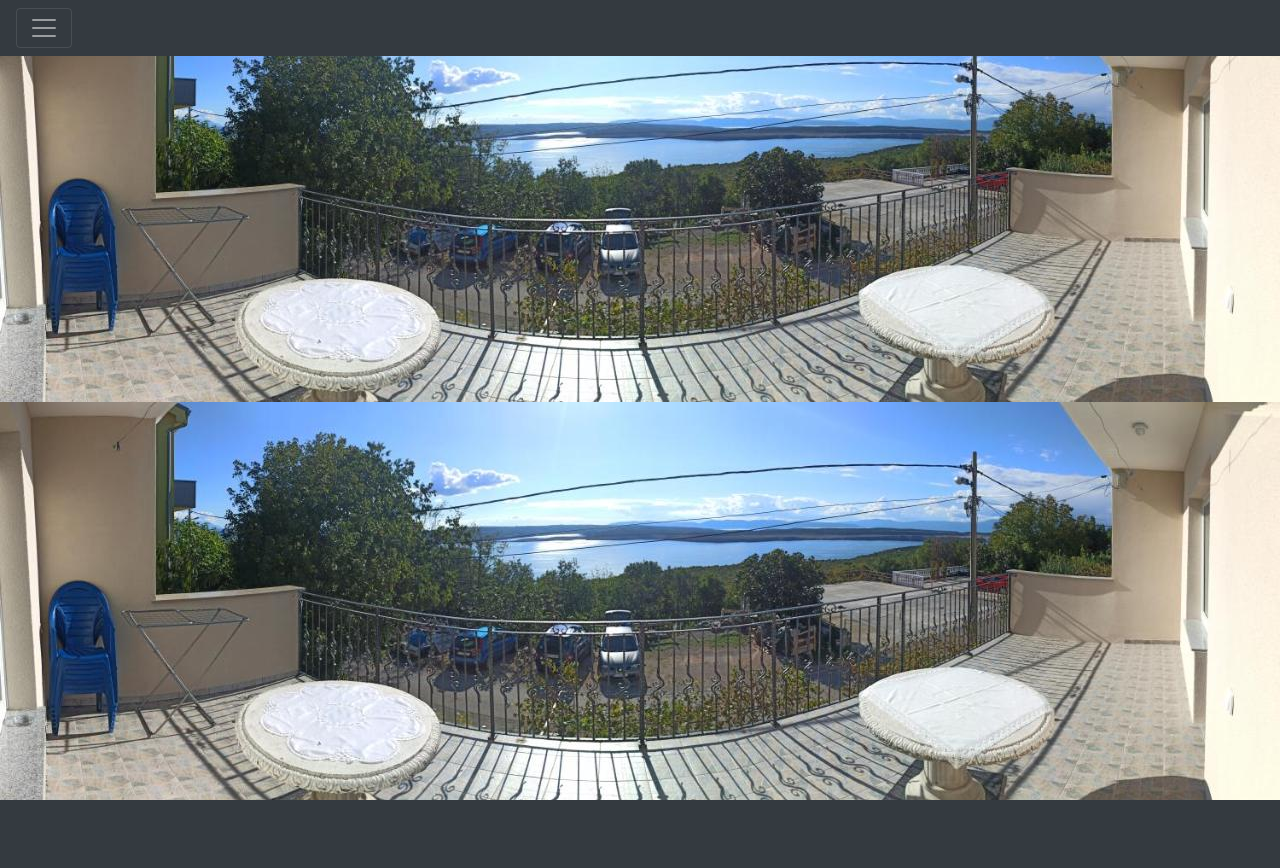
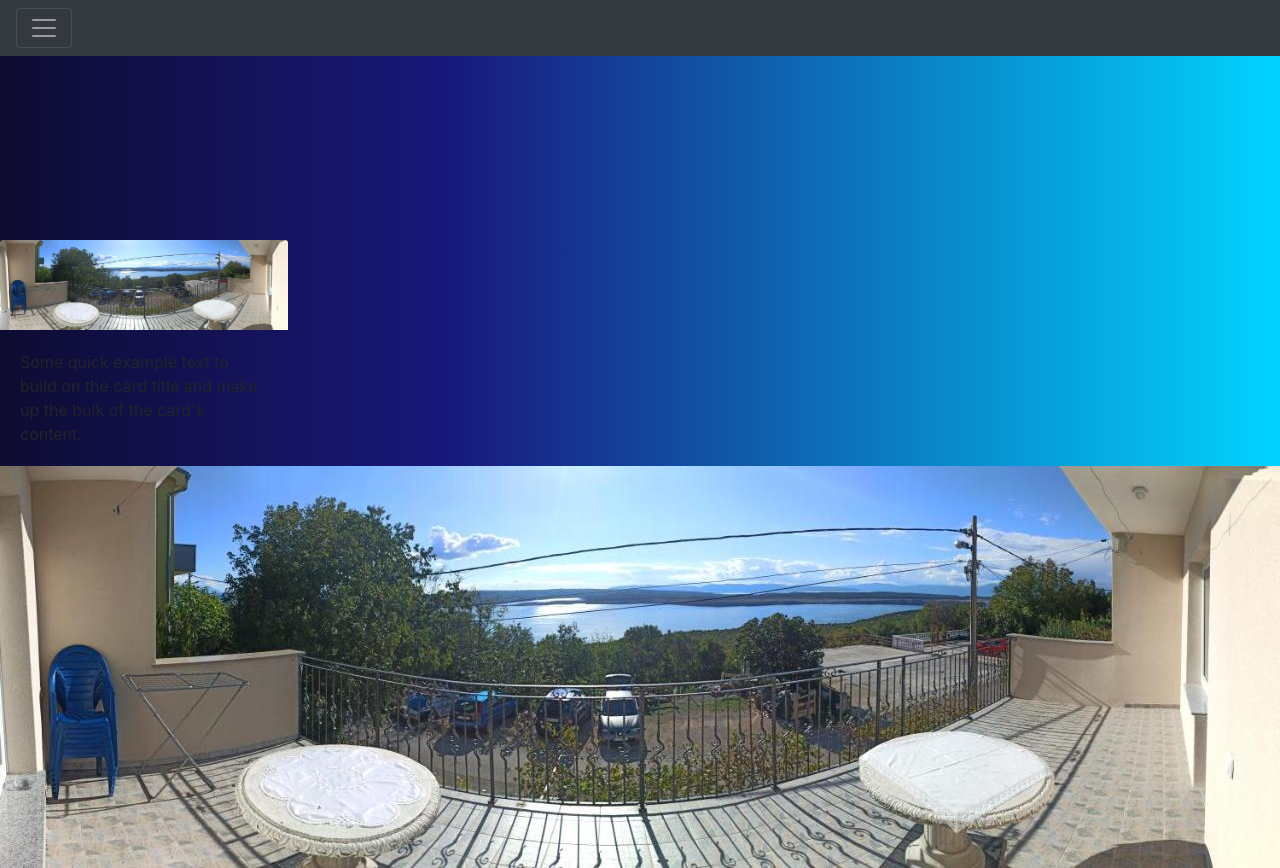
Before and after one commit to totalnoMartina/jasna-apartments, a Django app: page / in a window 1280 px wide. Before the commit the page ends 800 px from the top, so only its background shows below. Run offline with Django 3.2, Linux system fonts and the light colour scheme; some libraries are stand-ins or nearby versions.

Commit message:
Add to views, index.html

```diff
--- a/requirements.txt
+++ b/requirements.txt
@@ -1,10 +1,14 @@
 asgiref==3.5.0
+beautifulsoup4==4.10.0
+bootstrap4==0.1.0
 cloudinary==1.29.0
 dj-database-url==0.5.0
 dj3-cloudinary-storage==0.0.6
 Django==3.2
+django-bootstrap4==21.2
 django-summernote==0.8.20.0
 gunicorn==20.1.0
 psycopg2==2.9.3
 pytz==2021.3
+soupsieve==2.3.1
 sqlparse==0.4.2
--- a/templates/base.html
+++ b/templates/base.html
@@ -17,9 +17,26 @@
 </head>
 <style>
     body {
-        background-color: rgb(133, 169, 236);
+        background: linear-gradient(90deg, rgb(14, 12, 49) 0%, rgb(24, 24, 124) 35%, rgba(0, 212, 255, 1) 100%);
     }
 </style>
+<br>
+<br>
+<br>
+<br>
+<br>
+<br>
+<br>
+<br>
+<br>
+<br>
+<div class="card" style="width: 18rem;">
+    <img src="media/images/312107267.jpg" class="card-img-top" alt="...">
+    <div class="card-body">
+        <p class="card-text">Some quick example text to build on the card title and make up the bulk of the card's content.</p>
+    </div>
+</div>
+
 
 <body class="d-flex flex-column h-100 main-bg">
 
```
